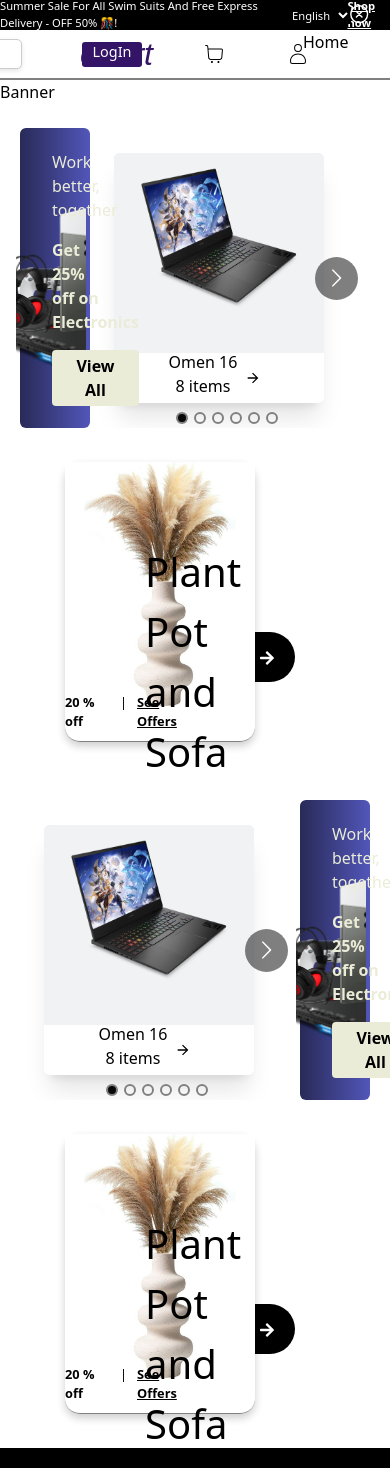
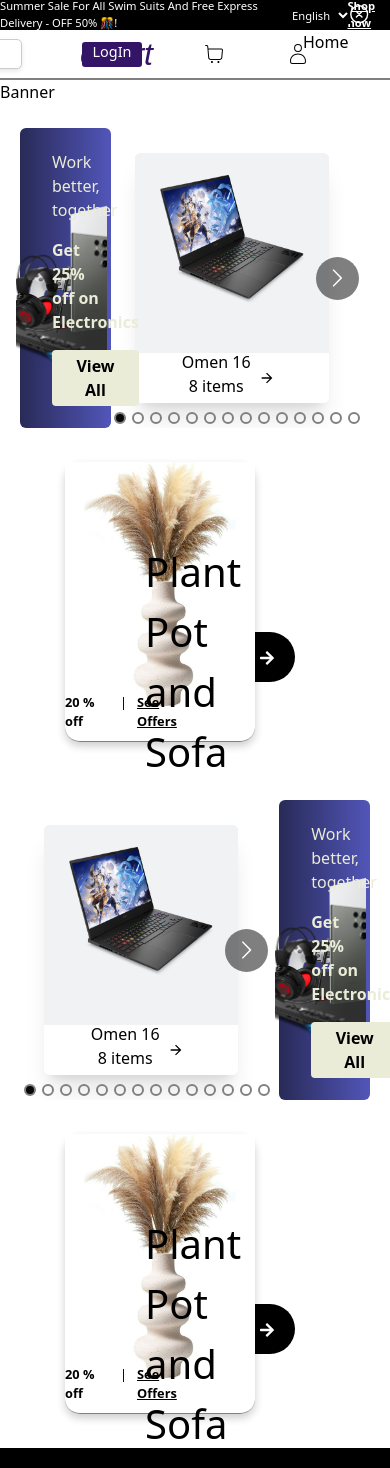
Before and after one commit to TRshyam/React-E-Commers, a React (Vite) app: page / in a window 390 px wide. Shown: the top 1468 px of the page. Built offline with nearby package versions, Linux system fonts and the light colour scheme.

Commit message:
Responsive ProductCards

```diff
--- a/src/components/Cards/Card.jsx
+++ b/src/components/Cards/Card.jsx
@@ -23,7 +23,7 @@
         //     </div>
         // </div>
 <>
-    <div className='w-[75%] sm:w-[75%] md:w-[75%] lg:w-[50%] xl:w-[60%] h-[250px] xl:h-[300px] bg-white rounded-md relative overflow-hidden shadow-xl m-6 hover:scale-105 hover:shadow-2xl hover:bgb transition-transform duration-300'>
+    <div className='w-[75%] sm:w-[75%] md:w-[75%] lg:w-[65%] xl:w-[90%] 2xl:w-[70%]  h-[250px] xl:h-[300px] bg-white rounded-md relative overflow-hidden shadow-xl m-6 hover:scale-105 hover:shadow-2xl hover:bgb transition-transform duration-300'>
         <div className='h-[200px] xl:h-[250px]'>
             {/* Image */}
             <img src={imageSrc} className='w-full h-full object-cover bg-blue-100 ' alt='Placeholder Image'></img>
--- a/src/components/ProductItems.jsx
+++ b/src/components/ProductItems.jsx
@@ -49,7 +49,7 @@
   LargeDesktop: {
     // the naming can be any, depends on you.
     breakpoint: { max: 2000, min: 1280 },
-    items: 4,
+    items: 5,
     slidesToSlide: 2,
   },
   desktop: {
@@ -79,10 +79,10 @@
     <div>
       <div>
         <div className='flex mx-5'>
-          <div className='w-[25%]'>{renderAdCard(electronicAdCards)}</div>
-          <Carousel showDots={true} responsive={responsive} className='w-full 2xl:h-[355px] h-[300px] my-6'>
-            {electronicItemCards.map(renderCard)}
-          </Carousel>
+          <div className='w-[35%]'>{renderAdCard(electronicAdCards)}</div>
+            <Carousel showDots={true} responsive={responsive} className='w-full 2xl:h-[355px] h-[300px] my-6'>
+              {electronicItemCards.map(renderCard)}
+            </Carousel>
         </div>
         <CollectionsBar />
       </div>
@@ -92,7 +92,7 @@
           <Carousel showDots={true} responsive={responsive} className='w-full 2xl:h-[355px] h-[300px] my-6'>
             {electronicItemCards.map(renderCard)}
           </Carousel>
-          <div className='w-[25%]'>{renderAdCard(electronicAdCards)}</div>
+          <div className='w-[35%]'>{renderAdCard(electronicAdCards)}</div>
         </div>
          <CollectionsBar />
 
--- a/src/components/cards.js
+++ b/src/components/cards.js
@@ -32,6 +32,102 @@
       content: {
         subtitle: "Work better, together",
         title: "Get 25% off on Electronics"
+      }
+    },
+    {
+      id: 2,
+      category: 'electronic',
+      cardType:'item',
+      img:as,
+      title: '',
+      description: 'Description for Card 1',
+      content: {
+        title: "Get 25% off on Electronics",
+        Available_items: "8",
+      }
+    },
+    {
+      id: 2,
+      category: 'electronic',
+      cardType:'item',
+      img:as,
+      title: '',
+      description: 'Description for Card 1',
+      content: {
+        title: "Get 25% off on Electronics",
+        Available_items: "8",
+      }
+    },
+    {
+      id: 2,
+      category: 'electronic',
+      cardType:'item',
+      img:as,
+      title: '',
+      description: 'Description for Card 1',
+      content: {
+        title: "Get 25% off on Electronics",
+        Available_items: "8",
+      }
+    },
+    {
+      id: 2,
+      category: 'electronic',
+      cardType:'item',
+      img:as,
+      title: '',
+      description: 'Description for Card 1',
+      content: {
+        title: "Get 25% off on Electronics",
+        Available_items: "8",
+      }
+    },
+    {
+      id: 2,
+      category: 'electronic',
+      cardType:'item',
+      img:as,
+      title: '',
+      description: 'Description for Card 1',
+      content: {
+        title: "Get 25% off on Electronics",
+        Available_items: "8",
+      }
+    },
+    {
+      id: 2,
+      category: 'electronic',
+      cardType:'item',
+      img:as,
+      title: '',
+      description: 'Description for Card 1',
+      content: {
+        title: "Get 25% off on Electronics",
+        Available_items: "8",
+      }
+    },
+    {
+      id: 2,
+      category: 'electronic',
+      cardType:'item',
+      img:as,
+      title: '',
+      description: 'Description for Card 1',
+      content: {
+        title: "Get 25% off on Electronics",
+        Available_items: "8",
+      }
+    },
+    {
+      id: 2,
+      category: 'electronic',
+      cardType:'item',
+      img:as,
+      title: '',
+      description: 'Description for Card 1',
+      content: {
+        title: "Get 25% off on Electronics",
+        Available_items: "8",
       }
     },
     {
```
